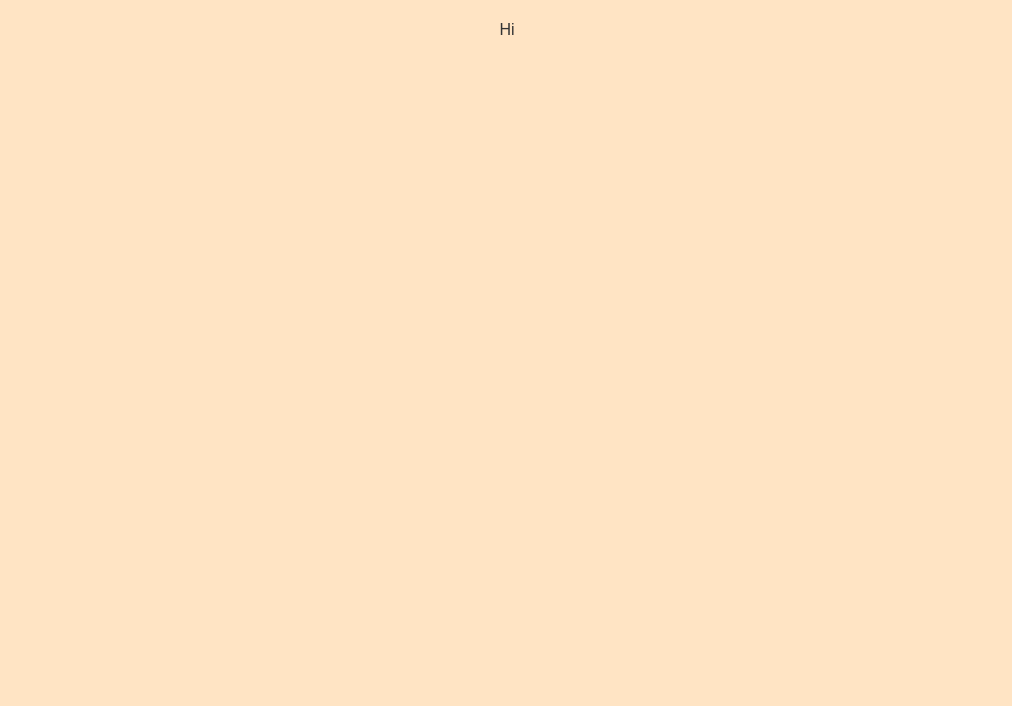
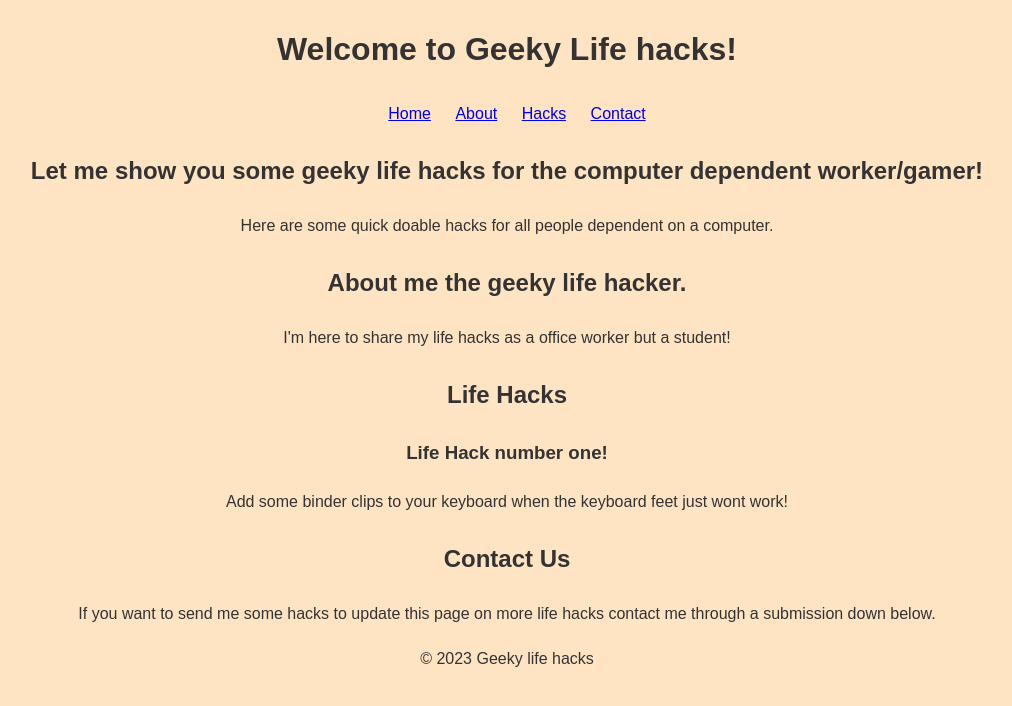
Before and after one commit to IdaMcd92/HowtoTrust, a plain HTML site: page index.html in a window 1280 px wide. Shown: the whole page, without its empty margins (133-1145 px from the left). Drawn offline with Linux system fonts and the light colour scheme.

Commit message:
Added first lifehack and sections to index

```diff
--- a/index.html
+++ b/index.html
@@ -7,6 +7,47 @@
     <title>Document</title>
 </head>
 <body>
-    <p> Hi</p>
+    <header>
+        <h1>Welcome to Geeky Life hacks! </h1>
+        <nav>
+            <ul>
+                <li><a href="#home">Home</a></li>
+                <li><a href="#about">About</a></li>
+                <li><a href="#hacks">Hacks</a></li>
+                <li><a href="#contact">Contact</a></li>
+            </ul>
+        </nav>
+    </header>
+
+    <section id="home">
+        <h2>Let me show you some geeky life hacks for the computer dependent worker/gamer! </h2>
+        <p>Here are some quick doable hacks for all people dependent on a computer. </p>
+    </section>
+
+    <section id="about">
+        <h2>About me the geeky life hacker.</h2>
+        <p>I'm here to share my life hacks as a office worker but a student!</p>
+    </section>
+
+    <section id="hacks">
+        <h2>Life Hacks</h2>
+        <article>
+            <h3>Life Hack number one!</h3>
+            <p>
+                Add some binder clips to your keyboard when the keyboard feet just wont work!
+
+            </p>
+        </article>
+
+    </section>
+
+    <section id="contact">
+        <h2>Contact Us</h2>
+        <p>If you want to send me some hacks to update this page on more life hacks contact me through a submission down below. </p>
+    </section>
+
+    <footer>
+        <p>&copy; 2023 Geeky life hacks </p>
+    </footer>
 </body>
 </html>
```
